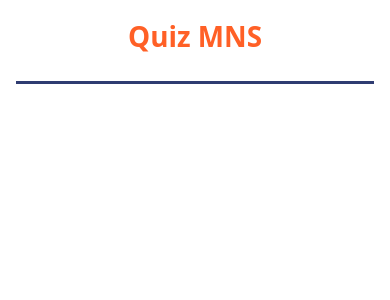
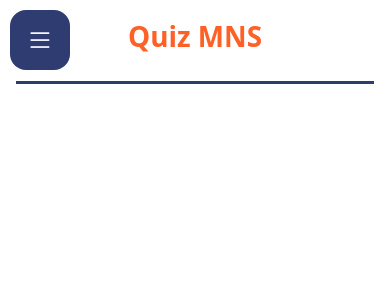
Before and after one commit to ammour-remy/quiz_mns_front, a React (Create React App) app: page /home in a window 390 px wide. Shown: the top 300 px of the page. Built offline with nearby package versions, Linux system fonts and the light colour scheme.

Commit message:
add menu for mobile

```diff
--- a/package.json
+++ b/package.json
@@ -8,6 +8,7 @@
     "@testing-library/user-event": "^13.5.0",
     "axios": "^1.7.2",
     "bootstrap": "^5.3.3",
+    "bootstrap-icons": "^1.11.3",
     "react": "^18.3.1",
     "react-dom": "^18.3.1",
     "react-router-dom": "^6.23.1",
--- a/src/Components/Header/Header.jsx
+++ b/src/Components/Header/Header.jsx
@@ -1,9 +1,10 @@
 import React from 'react'
 import './header.css'
 
-function Header() {
+function Header({children}) {
   return (
     <header className='d-flex justify-content-center align-items-center mx-3'>
+        {children}
         <h1 className='colorPrimary fw-bold'>Quiz MNS</h1>
     </header>
   )
--- a/src/Components/NavList/NavList.jsx
+++ b/src/Components/NavList/NavList.jsx
@@ -1,65 +1,26 @@
-// import React from 'react';
-// import { Link, useLocation } from 'react-router-dom';
-// import './navList.css';
-
-// function NavList() {
-//     const location = useLocation();
-
-//     return (
-//         <nav className='d-lg-flex flex-column justify-content-between'>
-//             <ul className='list-unstyled h-100'>
-//                 <li className={`d-flex w-100 justify-content-center justify-content-lg-startcenter navStyle ${location.pathname === '/home' ? 'active' : 'text-white'}`}>
-//                     <Link to="/home" className='text-decoration-none ps-lg-4 h-100 d-flex align-items-center w-100 text-white'>
-//                         Accueil
-//                     </Link>
-//                 </li>
-//                 <li className={`d-flex w-100 justify-content-center justify-content-lg-startcenter navStyle ${location.pathname === '/Administration' ? 'active' : 'text-white'}`}>
-//                     <Link to="/inscription" className='text-decoration-none ps-lg-4 h-100 d-flex align-items-center w-100 txt-white'>
-//                         Administration
-//                     </Link>
-//                 </li>
-//                 <li className={`d-flex w-100 justify-content-center justify-content-lg-startcenter navStyle ${location.pathname === '/profil' ? 'active' : 'text-white'}`}>
-//                     <Link to="/profil" className='text-decoration-none ps-lg-4 h-100 d-flex align-items-center w-100 text-white'>
-//                         Profil
-//                     </Link>
-//                 </li>
-//                 <li className={`d-flex w-100 justify-content-center justify-content-lg-startcenter navStyle ${location.pathname === '/quiz-disponibles' ? 'active' : 'text-white'}`}>
-//                     <Link to="/quiz-disponibles" className='text-decoration-none ps-lg-4 h-100 d-flex align-items-center w-100 text-white'>
-//                         Quiz disponibles
-//                     </Link>
-//                 </li>
-//                 <li className={`d-flex w-100 justify-content-center justify-content-lg-startcenter navStyle ${location.pathname === '/vos-quiz' ? 'active' : 'text-white'}`}>
-//                     <Link to="/vos-quiz" className='text-decoration-none ps-lg-4 h-100 d-flex align-items-center w-100 text-white'>
-//                         Vos Quiz
-//                     </Link>
-//                 </li>
-//                 <li className={`d-flex w-100 justify-content-center justify-content-lg-startcenter navStyle ${location.pathname === '/mentions-legales' ? 'active' : 'text-white'}`}>
-//                     <Link to="/mentions-legales" className='text-decoration-none ps-lg-4 h-100 d-flex align-items-center w-100 text-white'>
-//                         Mentions légales
-//                     </Link>
-//                 </li>
-//                 <li className={`d-flex w-100 justify-content-center justify-content-lg-startcenter navStyle ${location.pathname === '/politique-confidentialite' ? 'active' : 'text-white'}`}>
-//                     <Link to="/politique-confidentialite" className='text-decoration-none ps-lg-4 h-100 d-flex align-items-center w-100 text-white'>
-//                         Politique de confidentialité
-//                     </Link>
-//                 </li>
-//             </ul>
-//             <p className='d-none d-lg-block text-center text-white'>Copyright © 2024 PAQUAM</p>
-//         </nav>
-//     );
-// }
-
-// export default NavList;
-import React from 'react';
+import React, { useState } from 'react';
 import { Link, useLocation } from 'react-router-dom';
 import './navList.css';
 
-function NavList() {
+function NavList(props) {
     const location = useLocation();
+    const [isOpen, setIsOpen] = useState(false);
+
+    const toggleMenu = () => {
+        setIsOpen(!isOpen);
+    };
 
     return (
-        <nav className='d-lg-flex flex-column justify-content-between'>
-            <ul className='list-unstyled h-100'>
+        <>
+            {props.addStyle && (
+                <article id='custom-button-nav' className={`menu-toggle bgSecondary rounded-4 ${props.addStyle}`}>
+                    <button className="btn h-100 w-100 text-white" onClick={toggleMenu}>
+                    <i className={`bi ${isOpen ? 'bi-x' : 'bi-list'} text-white fs-1`}></i>
+                    </button>
+                </article>
+            )}
+            <nav className={`d-lg-flex flex-column justify-content-between ${isOpen ? 'd-block custom-nav position-absolute bgSecondary vw-100 d-lg-none' : 'd-none d-lg-block'}`}>
+                <ul className='list-unstyled h-100 m-0'>
                     <li className='d-flex w-100 justify-content-center justify-content-lg-startcenter navStyle'>
                         <Link
                             to="/home"
@@ -71,7 +32,7 @@ function NavList() {
                     <li className='d-flex w-100 justify-content-center justify-content-lg-startcenter navStyle'>
                         <Link
                             to="/inscription"
-                        className={`text-decoration-none ps-lg-4 h-100 d-flex align-items-center w-100 ${location.pathname === '/inscription' ? 'active' : 'text-white'}`}
+                            className={`text-decoration-none ps-lg-4 h-100 d-flex align-items-center w-100 ${location.pathname === '/administration' ? 'active' : 'text-white'}`}
                         >
                             Administration
                         </Link>
@@ -119,6 +80,7 @@ function NavList() {
                 </ul>
                 <p className='d-none d-lg-block text-center text-white'>Copyright © 2024 PAQUAM</p>
             </nav>
+        </>
     );
 }
 
--- a/src/Components/NavList/navList.css
+++ b/src/Components/NavList/navList.css
@@ -5,8 +5,18 @@
 nav ul li .active {
     background-color: #fff;
     color: #ff6026 !important;
-    border-right: 3px solid #2f3c71;
+    font-weight: bold;
+    border-right: 1px solid #2f3c71;
     height: 91% !important;
+}
+#custom-button-nav {
+    height: 60px;
+    width: 60px;
+    top: 10px;
+    left: 10px;
+}
+.custom-nav {
+    top: 11%;
 }
 @media (min-width: 992px) {
   .navStyle {
--- a/src/Pages/Home/Home.jsx
+++ b/src/Pages/Home/Home.jsx
@@ -7,15 +7,15 @@ import "./home.css"
 
 function Home() {
     return (
-        <main>
+        <main className='position-relative'>
             <Aside>
                 <Navlist />
             </Aside>
             <Header />
+            <Navlist addStyle="position-absolute d-lg-none" />
             <Main addStyle="d-flex align-items-center justify-content-center">
             </Main>
         </main>
     )
 }
-
 export default Home
--- a/src/index.js
+++ b/src/index.js
@@ -4,6 +4,7 @@ import './index.css';
 import App from './App';
 import reportWebVitals from './reportWebVitals';
 import 'bootstrap/dist/css/bootstrap.min.css';
+import 'bootstrap-icons/font/bootstrap-icons.css';
 
 const root = ReactDOM.createRoot(document.getElementById('root'));
 root.render(
```
Also changed, not shown: 1 other file (tests, documents, lock files or other folders). Lines whose indentation alone changed are shown as unchanged.
